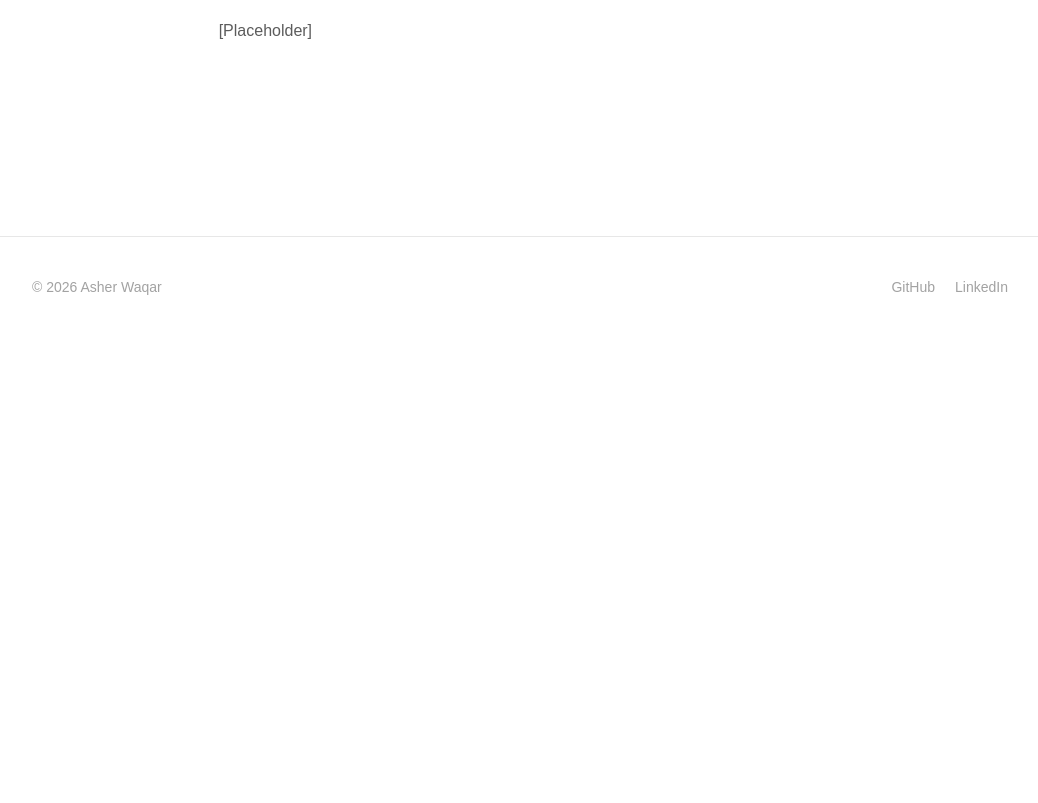
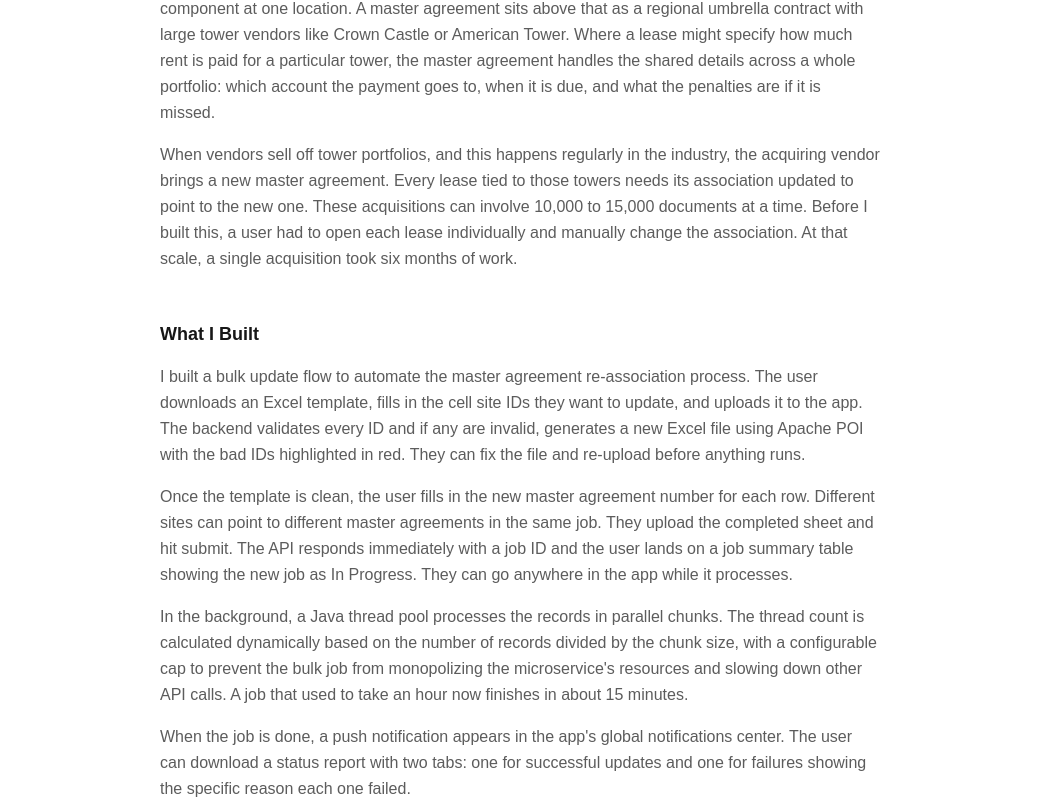
Before and after one commit to awaq96/portfolio, a Next.js app: page /work/att-payment-platform in a window 1280 px wide. Shown: the part 857-1660 px from the top of the page, without its empty margins (120-1158 px from the left). Before the commit the page ends 1194 px from the top, so only its background shows below. Built offline with nearby package versions, Linux system fonts and the light colour scheme.

Commit message:
First Draft for Payment tool info

```diff
--- a/app/work/[slug]/page.tsx
+++ b/app/work/[slug]/page.tsx
@@ -57,8 +57,14 @@ export default async function WorkPage({ params }: { params: Promise<{ slug: str
       <div className="space-y-12">
         {project.sections.map((s) => (
           <section key={s.heading}>
-            <h2 className="text-lg font-semibold mb-3">{s.heading}</h2>
-            <p className="text-foreground/70 leading-relaxed">{s.content}</p>
+            <h2 className="text-lg font-semibold mb-4">{s.heading}</h2>
+            <div className="space-y-4">
+              {s.content.split("\n\n").map((paragraph, i) => (
+                <p key={i} className="text-foreground/70 leading-relaxed">
+                  {paragraph}
+                </p>
+              ))}
+            </div>
           </section>
         ))}
       </div>
--- a/content/projects/enterprise.ts
+++ b/content/projects/enterprise.ts
@@ -21,25 +21,35 @@ export const enterpriseProjects: EnterpriseProject[] = [
     company: "AT&T",
     period: "2023 – Present",
     description:
-      "Backend systems for a platform managing $6B in annual payments and 250,000+ enterprise contracts.",
-    tags: ["Java", "Spring Boot", "Angular", "Azure", "REST APIs"],
+      "Backend systems for a platform managing $6B in annual payments and 250,000+ enterprise contracts across AT&T's infrastructure leases.",
+    tags: ["Java", "Spring Boot", "Angular", "Azure", "REST APIs", "Apache POI"],
     metrics: ["$6B in payments", "250K+ contracts", "$3M annual savings", "83% faster workflows"],
     sections: [
       {
         heading: "Overview",
-        content: "[Placeholder]",
+        content: `AT&T's lease management platform handles $6 billion in annual payments and 250,000 active contracts for the infrastructure the company depends on: cell towers, fiber cable, and phone line poles across the country. Each tower site is its own set of agreements. The tower structure, the land it sits on, the equipment it carries, and the utilities supporting it can each be owned or leased independently, and the platform tracks and pays for all of it.
+
+My work was focused on the contract workflow layer. The biggest feature I built was a bulk update system that automated a process employees were doing one record at a time.`,
       },
       {
         heading: "The Challenge",
-        content: "[Placeholder]",
+        content: `The platform uses two tiers of contracts. A lease is a site-specific contract covering details for one component at one location. A master agreement sits above that as a regional umbrella contract with large tower vendors like Crown Castle or American Tower. Where a lease might specify how much rent is paid for a particular tower, the master agreement handles the shared details across a whole portfolio: which account the payment goes to, when it is due, and what the penalties are if it is missed.
+
+When vendors sell off tower portfolios, and this happens regularly in the industry, the acquiring vendor brings a new master agreement. Every lease tied to those towers needs its association updated to point to the new one. These acquisitions can involve 10,000 to 15,000 documents at a time. Before I built this, a user had to open each lease individually and manually change the association. At that scale, a single acquisition took six months of work.`,
       },
       {
         heading: "What I Built",
-        content: "[Placeholder]",
+        content: `I built a bulk update flow to automate the master agreement re-association process. The user downloads an Excel template, fills in the cell site IDs they want to update, and uploads it to the app. The backend validates every ID and if any are invalid, generates a new Excel file using Apache POI with the bad IDs highlighted in red. They can fix the file and re-upload before anything runs.
+
+Once the template is clean, the user fills in the new master agreement number for each row. Different sites can point to different master agreements in the same job. They upload the completed sheet and hit submit. The API responds immediately with a job ID and the user lands on a job summary table showing the new job as In Progress. They can go anywhere in the app while it processes.
+
+In the background, a Java thread pool processes the records in parallel chunks. The thread count is calculated dynamically based on the number of records divided by the chunk size, with a configurable cap to prevent the bulk job from monopolizing the microservice's resources and slowing down other API calls. A job that used to take an hour now finishes in about 15 minutes.
+
+When the job is done, a push notification appears in the app's global notifications center. The user can download a status report with two tabs: one for successful updates and one for failures showing the specific reason each one failed.`,
       },
       {
         heading: "Outcome",
-        content: "[Placeholder]",
+        content: `Cutting a six-month manual process down to one month saves AT&T $3 million a year in labor costs. The parallel processing architecture also fixed a performance issue we caught during Azure testing: the original sequential implementation was hitting the database with individual queries for an hour straight, which caused noticeable latency across the entire app while a job ran. With chunked, bounded parallel processing the app stays responsive and the job finishes in a fraction of the time.`,
       },
     ],
   },
```
